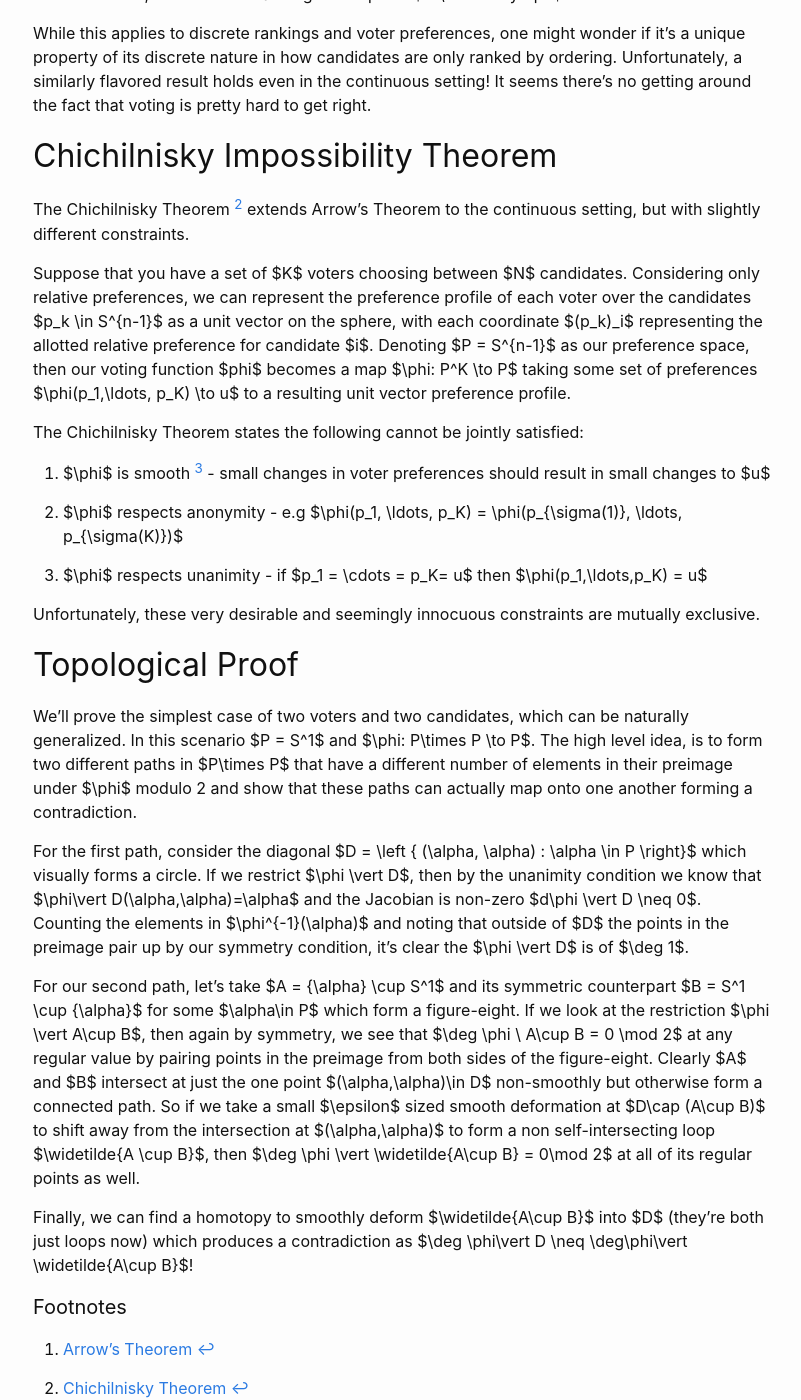
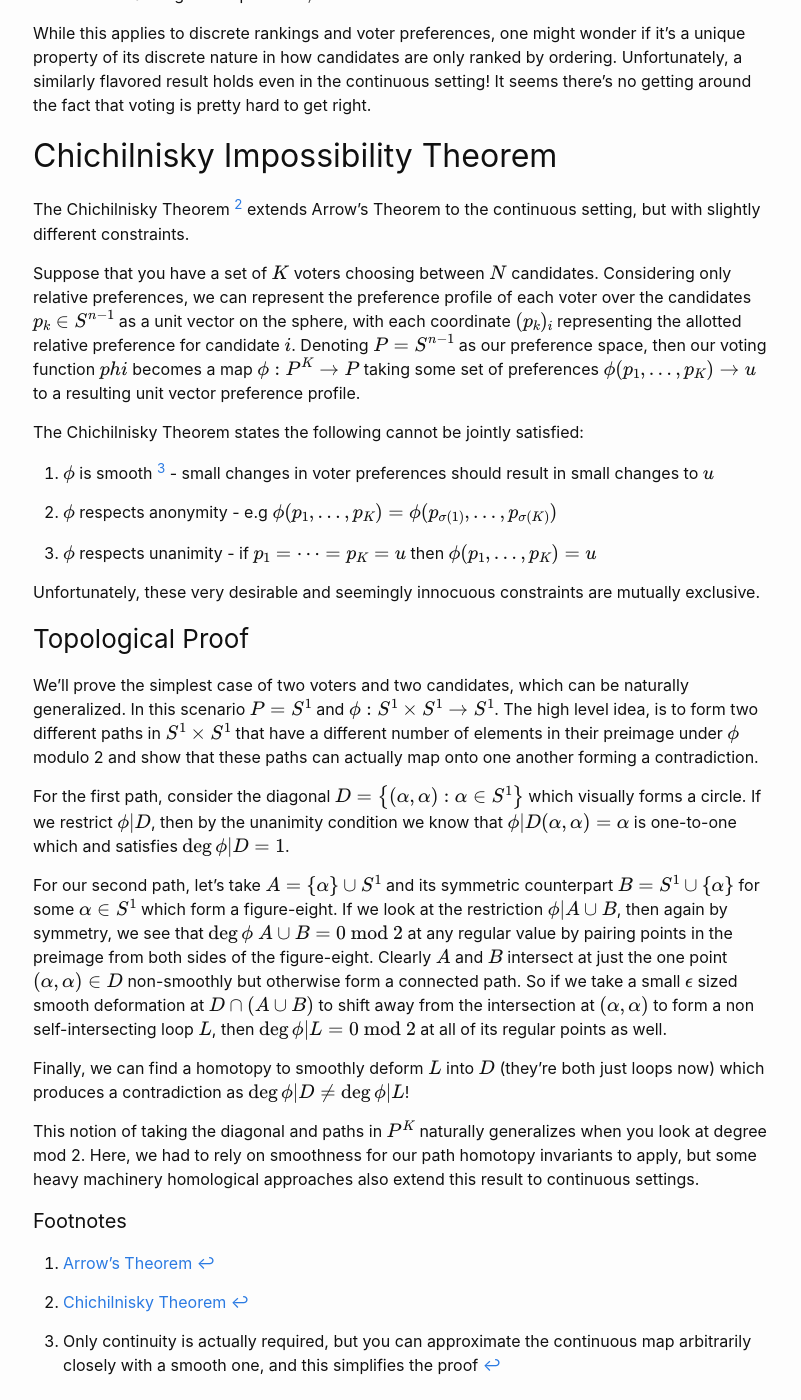
Before and after one commit to rtolsma/rtolsma.github.io, a Jekyll site: the page built from _posts/2024-06-14-topological-voting.markdown, in a window 1280 px wide and 1400 px high, scrolled down 607 px. Shown: the whole window, without its empty margins (237-1038 px from the left). Built offline with Jekyll 4.4.1, drawn with Linux system fonts in a browser that asks for light colours; formulas are drawn with MathJax 3; comment, search, counter and statistics services are not loaded; some of the changed text lies outside the part shown.

Commit message:
x latex
Fix awkward sentence

Fix tilde weird look

Fix up

fix typos

fix header

```diff
--- a/_posts/2024-06-14-topological-voting.markdown
+++ b/_posts/2024-06-14-topological-voting.markdown
@@ -14,9 +14,9 @@ Arrow's Theorem[^1] is the most famous impossibility theorem applied to voting s
 
 1. Non-Dictatorship - no single voter dominates the output preferences
 
-2. Pareto Efficiency - if all voters rank candidate A over B, then the resulting rankings support $A \succcurlyeq B$
+2. Pareto Efficiency - if all voters rank candidate A over B, then the resulting rankings support $$A \succcurlyeq B$$
 
-3. Independence of Irrelevant Alternatives - if $A \succcurlyeq B$ and a new candidate C is introduced, then the new ranking still requires $A \succcurlyeq B$
+3. Independence of Irrelevant Alternatives - if $$A \succcurlyeq B$$ and a new candidate C is introduced, then the new ranking still requires $$A \succcurlyeq B$$
 
 While this applies to discrete rankings and voter preferences, one might wonder if it's a unique property of its discrete nature in how candidates are only ranked by ordering. Unfortunately, a similarly flavored result holds even in the continuous setting! It seems there's no getting around the fact that voting is pretty hard to get right.
 
@@ -24,27 +24,29 @@ While this applies to discrete rankings and voter preferences, one might wonder
 
 The Chichilnisky Theorem [^2] extends Arrow's Theorem to the continuous setting, but with slightly different constraints.
 
-Suppose that you have a set of $K$ voters choosing between $N$ candidates. Considering only relative preferences, we can represent the preference profile of each voter over the candidates $p_k \in S^{n-1}$ as a unit vector on the sphere, with each coordinate $(p_k)_i$ representing the allotted relative preference for candidate $i$. Denoting $P = S^{n-1}$ as our preference space, then our voting function $phi$ becomes a map $\phi: P^K \to P$ taking some set of preferences $\phi(p_1,\ldots, p_K) \to u$ to a resulting unit vector preference profile.
+Suppose that you have a set of $$K$$ voters choosing between $$N$$ candidates. Considering only relative preferences, we can represent the preference profile of each voter over the candidates $$p_k \in S^{n-1}$$ as a unit vector on the sphere, with each coordinate $$(p_k)_i$$ representing the allotted relative preference for candidate $$i$$. Denoting $$P = S^{n-1}$$ as our preference space, then our voting function $$phi$$ becomes a map $$\phi: P^K \to P$$ taking some set of preferences $$\phi(p_1,\ldots, p_K) \to u$$ to a resulting unit vector preference profile.
 
 The Chichilnisky Theorem states the following cannot be jointly satisfied:
 
-1. $\phi$ is smooth [^3] - small changes in voter preferences should result in small changes to $u$
+1. $$\phi$$ is smooth [^3] - small changes in voter preferences should result in small changes to $$u$$
 
-2. $\phi$ respects anonymity - e.g $\phi(p_1, \ldots, p_K) = \phi(p_{\sigma(1)}, \ldots, p_{\sigma(K)})$
+2. $$\phi$$ respects anonymity - e.g $$\phi(p_1, \ldots, p_K) = \phi(p_{\sigma(1)}, \ldots, p_{\sigma(K)})$$
 
-3. $\phi$ respects unanimity -  if $p_1 = \cdots = p_K= u$ then $\phi(p_1,\ldots,p_K) = u$
+3. $$\phi$$ respects unanimity -  if $$p_1 = \cdots = p_K= u$$ then $$\phi(p_1,\ldots,p_K) = u$$
 
 Unfortunately, these very desirable and seemingly innocuous constraints are mutually exclusive.
 
-## Topological Proof
+### Topological Proof
 
-We'll prove the simplest case of two voters and two candidates, which can be naturally generalized. In this scenario $P = S^1$ and $\phi: P\times P \to P$. The high level idea, is to form two different paths in $P\times P$ that have a different number of elements in their preimage under $\phi$ modulo 2 and show that these paths can actually map onto one another forming a contradiction.
+We'll prove the simplest case of two voters and two candidates, which can be naturally generalized. In this scenario $$P = S^1$$ and $$\phi: S^1\times S^1 \to S^1$$. The high level idea, is to form two different paths in $$S^1\times S^1$$ that have a different number of elements in their preimage under $$\phi$$ modulo 2 and show that these paths can actually map onto one another forming a contradiction.
 
-For the first path, consider the diagonal $D = \left \{ (\alpha, \alpha) : \alpha \in P \right\}$ which visually forms a circle. If we restrict $\phi \vert D$, then by the unanimity condition we know that $\phi\vert D(\alpha,\alpha)=\alpha$ and the Jacobian is non-zero $d\phi \vert D \neq 0$. Counting the elements in $\phi^{-1}(\alpha)$ and noting that outside of $D$ the points in the preimage pair up by our symmetry condition, it's clear the $\phi \vert D$ is of $\deg 1$.
+For the first path, consider the diagonal $$D = \left \{ (\alpha, \alpha) : \alpha \in S^1 \right\}$$ which visually forms a circle. If we restrict $$\phi \vert D$$, then by the unanimity condition we know that $$\phi\vert D(\alpha,\alpha)=\alpha$$ is one-to-one which and satisfies $$\deg \phi\vert D = 1$$.
 
-For our second path, let's take $A = \{\alpha\} \cup S^1$ and its symmetric counterpart $B = S^1 \cup \{\alpha\}$ for some $\alpha\in P$ which form a figure-eight. If we look at the restriction $\phi \vert A\cup B$, then again by symmetry, we see that $\deg \phi \ A\cup B = 0 \mod 2$ at any regular value by pairing points in the preimage from both sides of the figure-eight. Clearly $A$ and $B$ intersect at just the one point $(\alpha,\alpha)\in D$ non-smoothly but otherwise form a connected path. So if we take a small $\epsilon$ sized smooth deformation at $D\cap (A\cup B)$ to shift away from the intersection at $(\alpha,\alpha)$ to form a non self-intersecting loop $\widetilde{A \cup B}$, then $\deg \phi \vert \widetilde{A\cup B} = 0\mod 2$ at all of its regular points as well.
+For our second path, let's take $$A = \{\alpha\} \cup S^1$$ and its symmetric counterpart $$B = S^1 \cup \{\alpha\}$$ for some $$\alpha\in S^1$$ which form a figure-eight. If we look at the restriction $$\phi \vert A\cup B$$, then again by symmetry, we see that $$\deg \phi \ A\cup B = 0\ \text{mod}\ 2$$ at any regular value by pairing points in the preimage from both sides of the figure-eight. Clearly $$A$$ and $$B$$ intersect at just the one point $$(\alpha,\alpha)\in D$$ non-smoothly but otherwise form a connected path. So if we take a small $$\epsilon$$ sized smooth deformation at $$D\cap (A\cup B)$$ to shift away from the intersection at $$(\alpha,\alpha)$$ to form a non self-intersecting loop $$L$$, then $$\deg \phi \vert L = 0 \ \text{mod}\ 2$$ at all of its regular points as well.
 
-Finally, we can find a homotopy to smoothly deform $\widetilde{A\cup B}$ into $D$ (they're both just loops now) which produces a contradiction as $\deg \phi\vert D \neq \deg\phi\vert \widetilde{A\cup B}$!
+Finally, we can find a homotopy to smoothly deform $$L$$ into $$D$$ (they're both just loops now) which produces a contradiction as $$\deg \phi\vert D \neq \deg\phi\vert L$$!
+
+This notion of taking the diagonal and paths in $$P^K$$ naturally generalizes when you look at degree mod 2. Here, we had to rely on smoothness for our path homotopy invariants to apply, but some heavy machinery homological approaches also extend this result to continuous settings.
 
 #### Footnotes
 
```
